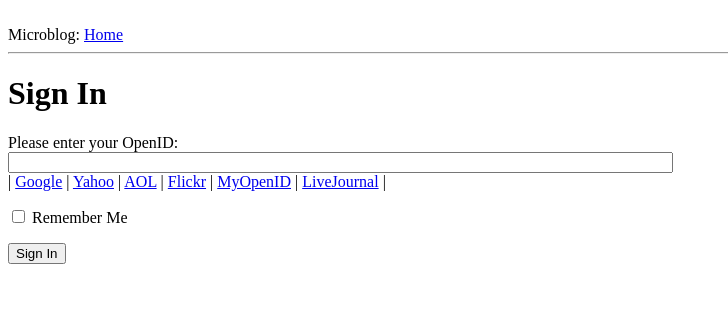
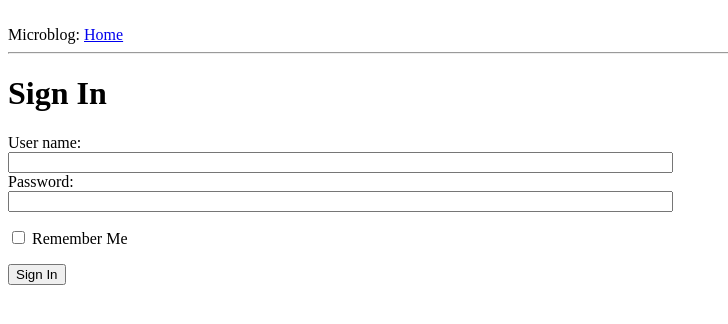
Before and after one commit to smolution/microweb, a Flask app: page /login in a window 1280 px wide. Shown: the top 324 px of the page, without its empty margins (0-728 px from the left). Run offline with Flask 2, Linux system fonts and the light colour scheme.

Commit message:
05 - Password login

```diff
--- a/microweb/app/forms.py
+++ b/microweb/app/forms.py
@@ -1,7 +1,8 @@
 from flask_wtf import FlaskForm
-from wtforms import StringField, BooleanField
+from wtforms import StringField, PasswordField, BooleanField
 from wtforms.validators import DataRequired
 
 class LoginForm(FlaskForm):
-    openid = StringField('openid', validators=[DataRequired()])
+    username = StringField('Username', validators=[DataRequired()])
+    password = PasswordField('Password', validators=[DataRequired()])
     remember_me = BooleanField('remember_me', default = False)
--- a/microweb/app/templates/login.html
+++ b/microweb/app/templates/login.html
@@ -2,7 +2,7 @@
 {% extends "base.html" %}
 
 {% block content %}
-<script type="text/javascript">
+<!--<script type="text/javascript">
 function set_openid(openid, pr)
 {
     u = openid.search('<username>')
@@ -14,20 +14,16 @@ function set_openid(openid, pr)
     form = document.forms['login'];
     form.elements['openid'].value = openid
 }
-</script>
+</script>-->
 
 <h1>Sign In</h1>
 <form action="" method="post" name="login">
     {{ form.hidden_tag() }}
     <p>
-        Please enter your OpenID:<br>
-        {{ form.openid(size=80) }}
-        {% for error in form.openid.errors %}
-        <span style="color: red;">[{{ error }}]</span>
-        {% endfor %}<br>
-        |{% for pr in providers %}
-        <a href="javascript:set_openid('{{ pr.url }}', '{{ pr.name }}');">{{ pr.name }}</a> |
-        {% endfor %}
+        User name:<br />
+        {{ form.username(size=80) }}<br />
+        Password:<br />
+        {{ form.password(size=80) }}<br />
     </p>
     <p>{{ form.remember_me }} Remember Me</p>
     <p><input type="submit" value="Sign In"></p>
--- a/microweb/app/views.py
+++ b/microweb/app/views.py
@@ -25,36 +25,50 @@ def index():
 @app.route('/login', methods=['GET', 'POST'])
 @oid.loginhandler
 def login():
-    if g.user is not None and g.user.is_authenticated:
-        return redirect(url_for('index'))
+    #if g.user is not None and g.user.is_authenticated:
+    #    return redirect(url_for('index'))
     form = LoginForm()
     if form.validate_on_submit():
-        session['rmemeber_me'] = form.remember_me.data
-        return oid.try_login(form.openid.data, ask_for=['nickname', 'email'])
+        user = User.query.filter_by(nickname=form.username.data).first()
+        if user is None or not user.verify_password(form.password.data):
+            return redirect(url_for('index', **request.args))
+        #session['rmemeber_me'] = form.remember_me.data
+        #return oid.try_login(form.openid.data, ask_for=['nickname', 'email'])
         # flash('Login requested for OpenID="%s", remember_me=%s' % (form.openid.data, str(form.remember_me.data)))
         # return redirect('/index')
+        #remember_me = False
+        #if 'remember_me' in session:
+        #    remember_me = session['remember_me']
+        #    session.pop('remember_me', None)
+        login_user(user, remember=form.remember_me.data)
+        return redirect(request.args.get('next') or url_for('index'))
     return render_template('login.html', title='Sign In', form=form, providers=app.config['OPENID_PROVIDERS'])
 
-@oid.after_login
-def after_login(resp):
-    if resp.email is None or resp.email == "":
-        flash('Invalid login. Please try again.')
-        return redirect(url_for('login'))
-    user = User.query.filter_by(email=resp.email).first()
-    if user is None:
-        nickname = resp.nickname
-        if nickname is None or nickname == "":
-            nickname = resp.email.split('@')[0]
-        user = User(nickname = nickname, email=resp.email)
-        db.session.add(user)
-        db.session.commit()
-    remember_me = False
-    if 'remember_me' in session:
-        remember_me = session['remember_me']
-        session.pop('remember_me', None)
-    login_user(user, remember = remember_me)
-    return redirect(request.args.get('next') or url_for('index'))
+#@oid.after_login
+#def after_login(resp):
+#    if resp.email is None or resp.email == "":
+#        flash('Invalid login. Please try again.')
+#        return redirect(url_for('login'))
+#    user = User.query.filter_by(email=resp.email).first()
+#    if user is None:
+#        nickname = resp.nickname
+#        if nickname is None or nickname == "":
+#            nickname = resp.email.split('@')[0]
+#        user = User(nickname = nickname, email=resp.email)
+#        db.session.add(user)
+#        db.session.commit()
+#    remember_me = False
+#    if 'remember_me' in session:
+#        remember_me = session['remember_me']
+#        session.pop('remember_me', None)
+#    login_user(user, remember = remember_me)
+#    return redirect(request.args.get('next') or url_for('index'))
 
+@app.route('/logout')
+@login_required
+def logout():
+    logout_user()
+    return redirect(url_for('index'))
 
 @lm.user_loader
 def load_user(id):
```
Also changed, not shown: microweb/app/models.py (+16 -0 lines), microweb/db_repository/versions/003_migration.py (added, +28 -0 lines), microweb/app.db.
